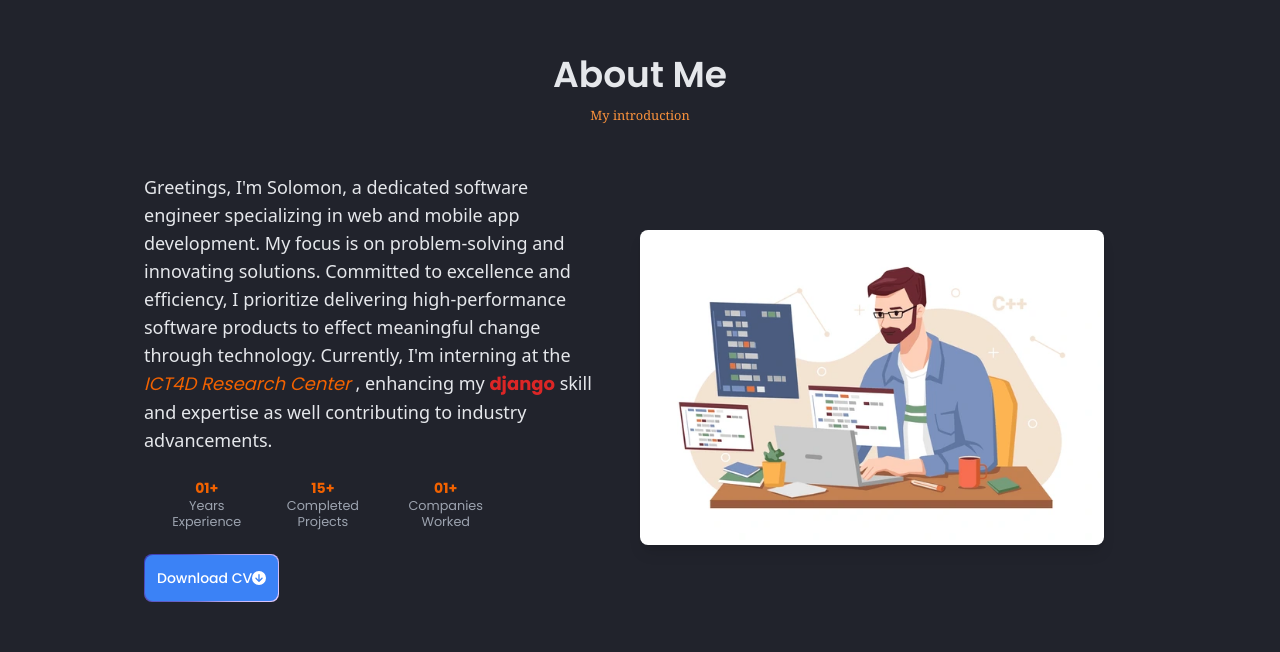
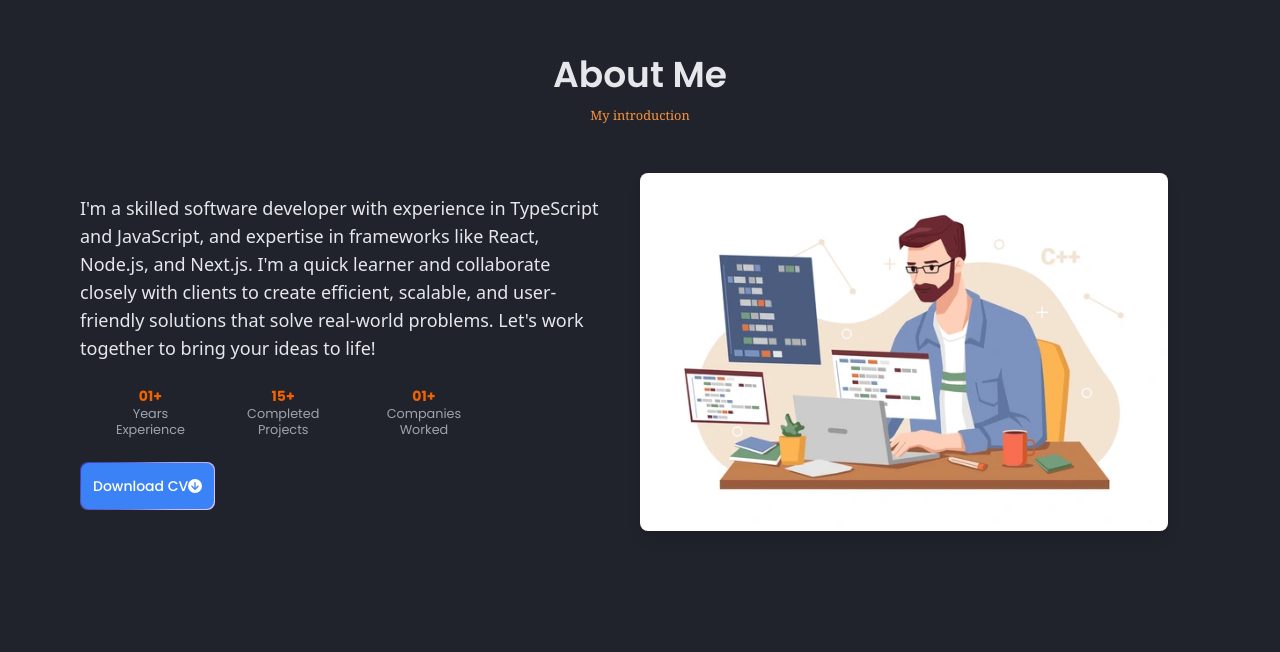
Before and after one commit to solomon-mh/myporfolio, a React (Vite) app: page / in a window 1280 px wide. Shown: the part 865-1517 px from the top of the page. Built offline with nearby package versions, Linux system fonts and the light colour scheme; a web font is replaced by a local one.

Commit message:
mofying about me

```diff
--- a/src/components/AboutMe.jsx
+++ b/src/components/AboutMe.jsx
@@ -10,52 +10,47 @@ const AboutMe = () => {
   const { darkMode } = useContext(darkModeProvider);
   return (
     <section
-      id='about'
+      id="about"
       className={`${
         darkMode ? "text-gray-200" : "text-gray-800"
-      } w-4/5 mx-auto py-12 `}
+      } w-9/10 mx-auto py-12 `}
     >
-      <div className='container mx-auto px-4 max-w-6xl'>
-        <Title title='About Me' subTitle='My introduction' />
-        <section className='lg:flex gap-8 items-center mt-4'>
-          <article className='lg:w-1/2 text-center md:text-left'>
-            <p className='text-lg mb-6 font-sans'>
-              Greetings, I&apos;m Solomon, a dedicated software engineer
-              specializing in web and mobile app development. My focus is on
-              problem-solving and innovating solutions. Committed to excellence
-              and efficiency, I prioritize delivering high-performance software
-              products to effect meaningful change through technology.
-              Currently, I&apos;m interning at the{" "}
-              <span className='text-brightRed italic'>
-                ICT4D Research Center
-              </span>{" "}
-              , enhancing my <strong className='text-red-600'>django</strong>{" "}
-              skill and expertise as well contributing to industry advancements.
+      <div className="container mx-auto px-4 max-w-6xl">
+        <Title title="About Me" subTitle="My introduction" />
+        <section className="lg:flex gap-8 items-center mt-4">
+          <article className="lg:w-1/2 text-center md:text-left">
+            <p className="text-lg mb-6 font-sans">
+              I&apos;m a skilled software developer with experience in
+              TypeScript and JavaScript, and expertise in frameworks like React,
+              Node.js, and Next.js. I&apos;m a quick learner and collaborate
+              closely with clients to create efficient, scalable, and
+              user-friendly solutions that solve real-world problems. Let&apos;s
+              work together to bring your ideas to life!
             </p>
 
-            <div className='mb-6 gap-2 sm:gap-8 w-4/5 flex px-6 mt-6 leading-4 justify-left'>
-              <div className='text-center'>
-                <b className='text-sm text-brightRed'>01+</b>
-                <small className='block text-gray-400'>Years Experience</small>
+            <div className="mb-6 gap-2 sm:gap-8 w-4/5 flex px-6 mt-6 leading-4 justify-left">
+              <div className="text-center">
+                <b className="text-sm text-brightRed">01+</b>
+                <small className="block text-gray-400">Years Experience</small>
               </div>
-              <div className='text-center'>
-                <b className='text-sm text-brightRed'>15+</b>
-                <small className='block text-gray-400'>
+              <div className="text-center">
+                <b className="text-sm text-brightRed">15+</b>
+                <small className="block text-gray-400">
                   Completed Projects
                 </small>
               </div>
-              <div className='text-center'>
-                <b className='text-sm text-brightRed'>01+</b>
-                <small className='block text-gray-400'>Companies Worked</small>
+              <div className="text-center">
+                <b className="text-sm text-brightRed">01+</b>
+                <small className="block text-gray-400">Companies Worked</small>
               </div>
             </div>
-            <div className='resume-btn text-center md:text-left'>
+            <div className="resume-btn text-center md:text-left">
               <button
                 onClick={handleDownload}
-                className='relative inline-flex h-12 overflow-hidden rounded-lg p-[1px] focus:outline-none focus:ring-2 focus:ring-slate-400 focus:ring-offset-2 focus:ring-offset-slate-50'
+                className="relative inline-flex h-12 overflow-hidden rounded-lg p-[1px] focus:outline-none focus:ring-2 focus:ring-slate-400 focus:ring-offset-2 focus:ring-offset-slate-50"
               >
-                <span className='absolute inset-[-1000%] animate-[spin_2s_linear_infinite] bg-[conic-gradient(from_90deg_at_50%_50%,#E2CBFF_0%,#393BB2_50%,#E2CBFF_100%)]' />
-                <span className='inline-flex h-full w-full cursor-pointer items-center justify-center rounded-lg bg-blue-500 px-3 py-1 text-sm font-medium text-white backdrop-blur-3xl'>
+                <span className="absolute inset-[-1000%] animate-[spin_2s_linear_infinite] bg-[conic-gradient(from_90deg_at_50%_50%,#E2CBFF_0%,#393BB2_50%,#E2CBFF_100%)]" />
+                <span className="inline-flex h-full w-full cursor-pointer items-center justify-center rounded-lg bg-blue-500 px-3 py-1 text-sm font-medium text-white backdrop-blur-3xl">
                   Download CV
                   <i>
                     <FontAwesomeIcon icon={faCircleArrowDown} />
@@ -64,14 +59,14 @@ const AboutMe = () => {
               </button>
             </div>
           </article>
-          <div className='hidden lg:block md:w-1/2 mt-8 md:mt-0 md:mr-8'>
-            <div className='relative'>
+          <div className="hidden lg:block md:w-1/2 mt-8 md:mt-0 md:mr-8">
+            <div className="relative">
               <img
                 src={coder}
-                alt='coder'
-                className='rounded-lg shadow-lg transition-transform duration-300 ease-in-out transform hover:scale-105'
+                alt="coder"
+                className="rounded-lg shadow-lg transition-transform duration-300 ease-in-out transform hover:scale-105"
               />
-              <div className='absolute inset-0 bg-black opacity-0 hover:opacity-30 transition-opacity duration-300 rounded-lg'></div>
+              <div className="absolute inset-0 bg-black opacity-0 hover:opacity-30 transition-opacity duration-300 rounded-lg"></div>
             </div>
           </div>
         </section>
```
